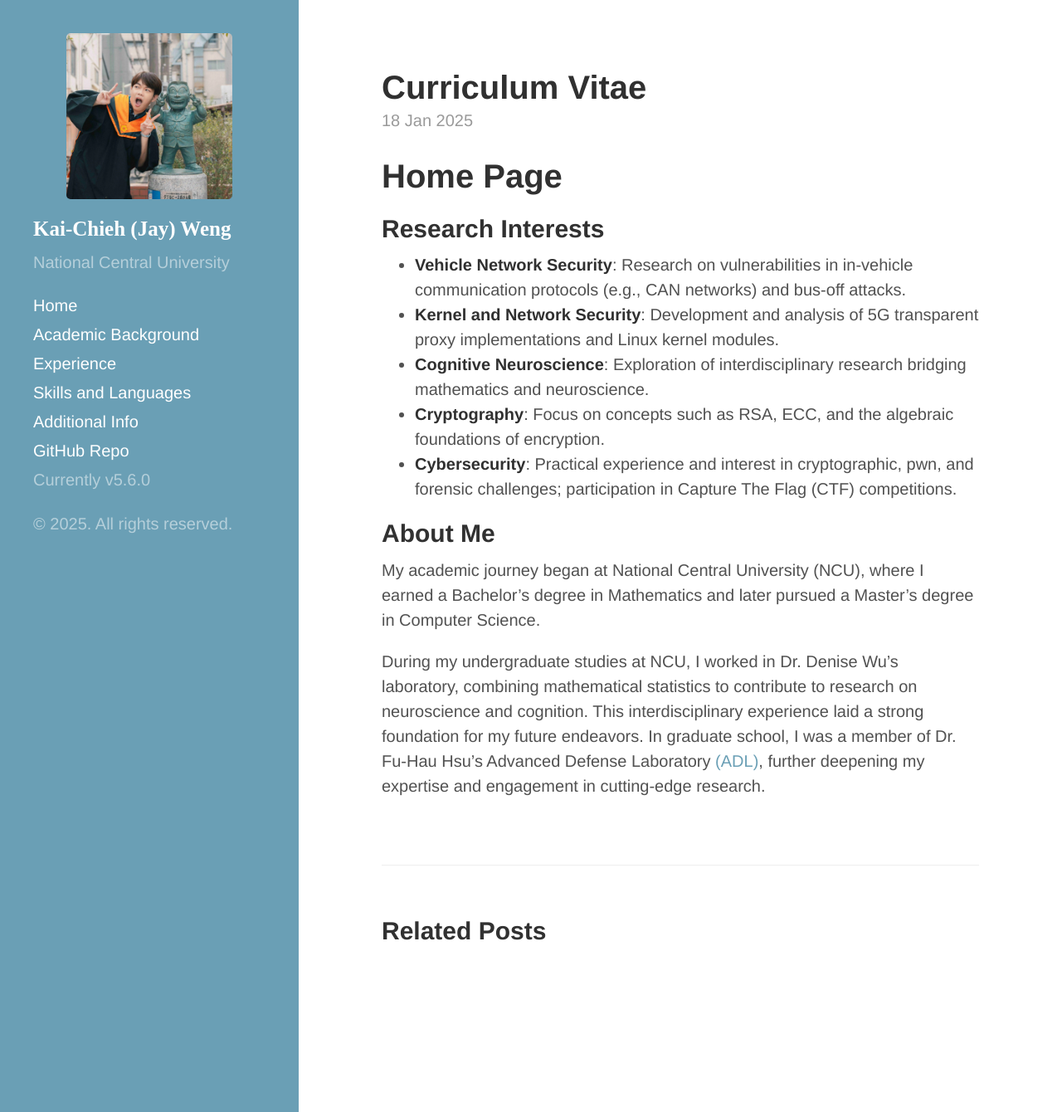
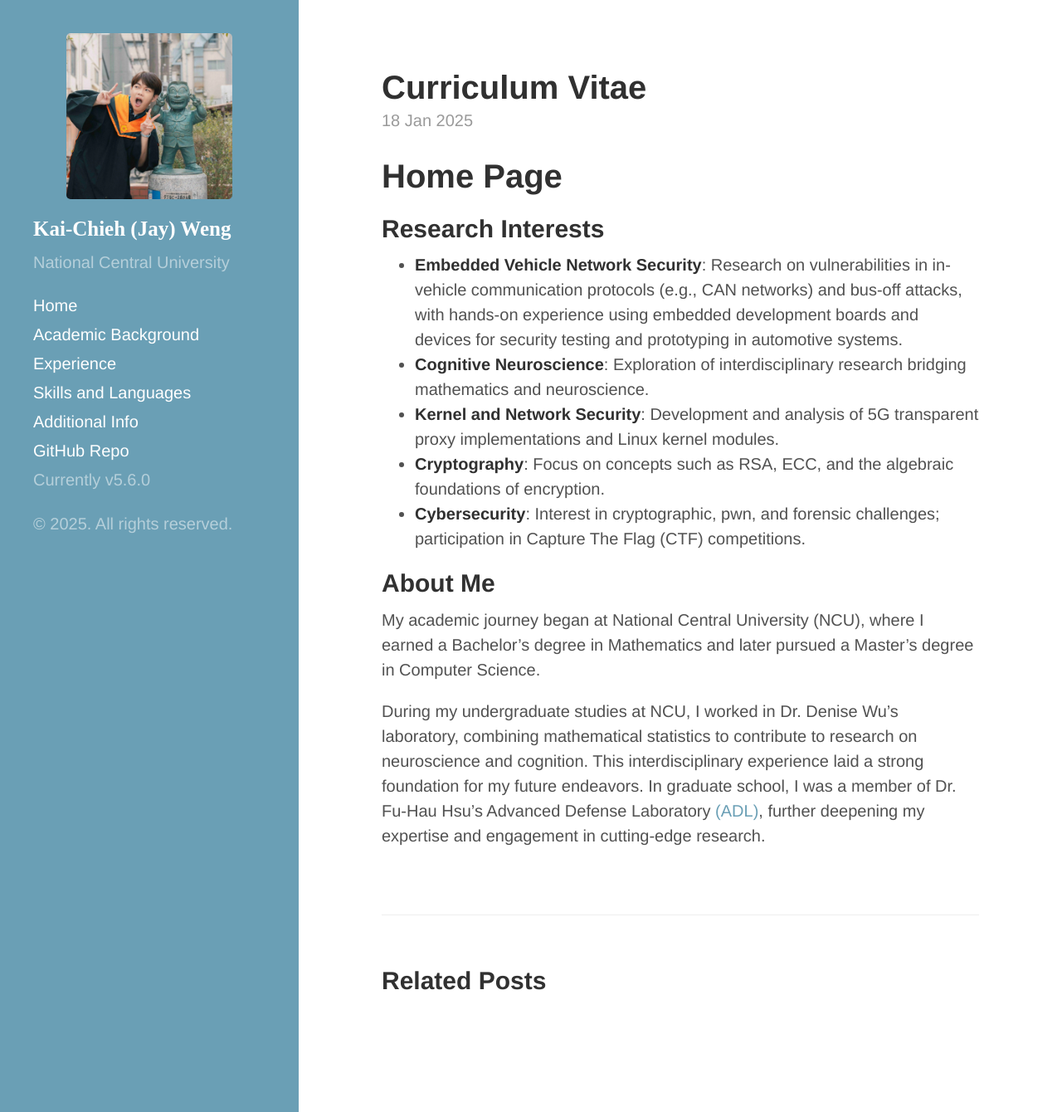
Before and after one commit to FactorialK/FactorialK.github.io, a Jekyll site: the page built from _posts/2025-01-18-CV.md, in a window 1280 px wide and 1340 px high. Shown: the whole window at 83% size. Built offline with Jekyll 4.4.1, drawn with Linux system fonts in a browser that asks for light colours.

Commit message:
250408 Revising few details

```diff
--- a/_posts/2025-01-18-CV.md
+++ b/_posts/2025-01-18-CV.md
@@ -7,11 +7,11 @@ title: Curriculum Vitae
 
 ## Research Interests
 
-+ **Vehicle Network Security**: Research on vulnerabilities in in-vehicle communication protocols (e.g., CAN networks) and bus-off attacks.
++ **Embedded Vehicle Network Security**: Research on vulnerabilities in in-vehicle communication protocols (e.g., CAN networks) and bus-off attacks, with hands-on experience using embedded development boards and devices for security testing and prototyping in automotive systems.
++ **Cognitive Neuroscience**: Exploration of interdisciplinary research bridging mathematics and neuroscience.
 + **Kernel and Network Security**: Development and analysis of 5G transparent proxy implementations and Linux kernel modules.
-+ **Cognitive Neuroscience**: Exploration of interdisciplinary research bridging mathematics and neuroscience.
 + **Cryptography**: Focus on concepts such as RSA, ECC, and the algebraic foundations of encryption.
-+ **Cybersecurity**: Practical experience and interest in cryptographic, pwn, and forensic challenges; participation in Capture The Flag (CTF) competitions.
++ **Cybersecurity**: Interest in cryptographic, pwn, and forensic challenges; participation in Capture The Flag (CTF) competitions.
 
 ## About Me
 My academic journey began at National Central University (NCU), where I earned a Bachelor's degree in Mathematics and later pursued a Master's degree in Computer Science.
```
